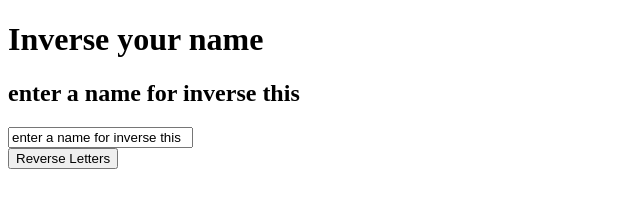
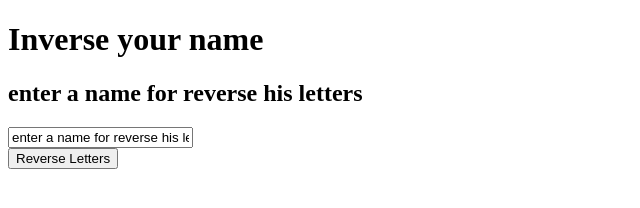
Before and after one commit to benaor/name_inversor, a plain HTML site: page index.html in a window 1280 px wide. Shown: the whole page, without its empty margins (0-640 px from the left). Drawn offline with nearby package versions, Linux system fonts and the light colour scheme.

Commit message:
path english word

```diff
--- a/index.html
+++ b/index.html
@@ -28,7 +28,7 @@
         new Vue ({
             el: '#app',
             data: {
-                inverse: 'enter a name for inverse this'
+                inverse: 'enter a name for reverse his letters'
             },
             methods : {
                 inverseName: function(){
```
